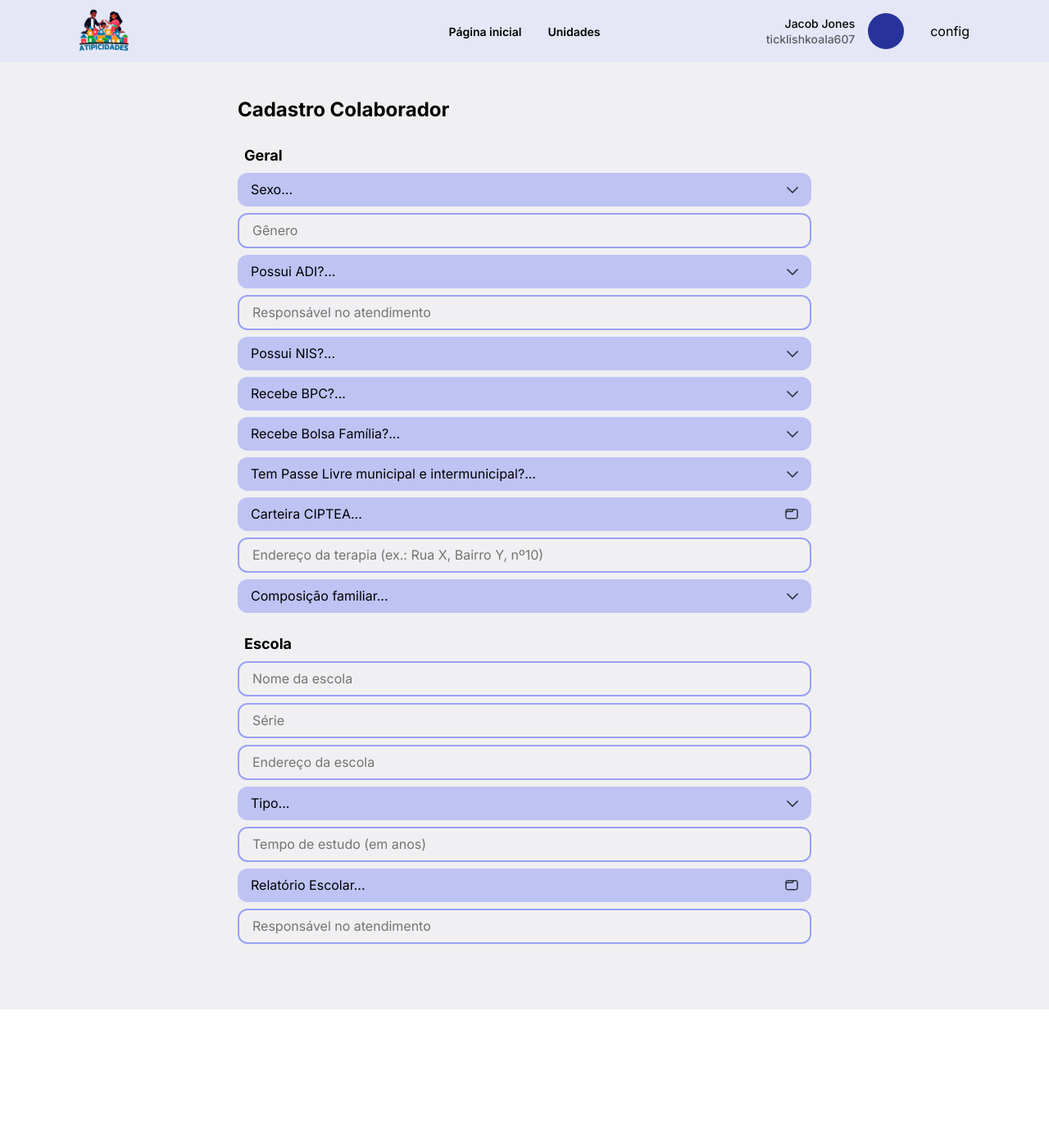
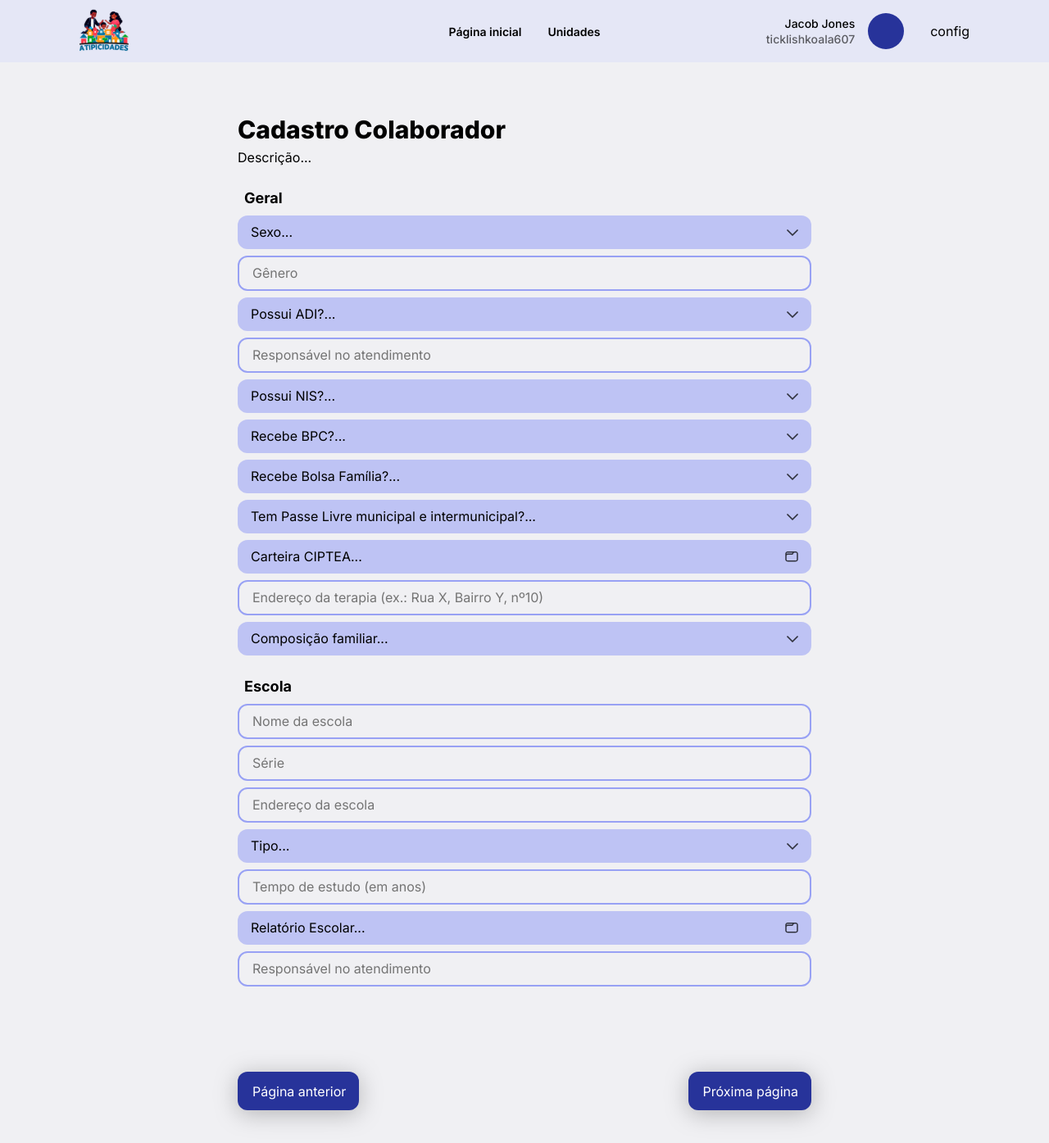
Before and after one commit to mauricio-matchal/atipicidados, a Next.js app in the folder frontend/: page /cadastro/colaborador in a window 1280 px wide. Shown: the whole page at 82% size. Before the commit the page ends 1232 px from the top, so only its background shows below. Built offline with nearby package versions, Linux system fonts and the light colour scheme.

Commit message:
Ajustes nos componentes de input 	modified:   frontend/src/app/cadastro/colaborador/page.tsx 	modified:   frontend/src/app/globals.css

```diff
--- a/frontend/src/app/cadastro/colaborador/page.tsx
+++ b/frontend/src/app/cadastro/colaborador/page.tsx
@@ -4,6 +4,7 @@ import NavBar from "@/components/NavBar";
 import SelectInput from "@/components/SelectInput";
 import TextInput from "@/components/TextInput";
 import { Input } from "@/components/ui/input";
+import { Link } from "lucide-react";
 
 // import { Button } from "@/components/ui/button";
 // import { FormControl, FormDescription, FormField, FormItem, FormLabel, FormMessage } from "@/components/ui/form";
@@ -32,24 +33,25 @@ export default function Home() {
   return (
     <main className="flex flex-col min-h-screen items-center bg-[#F0F0F3]">
       <NavBar />
-      <div className="flex flex-col gap-6 min-w-[700px] mx-10 mt-10">
-        <h2>Cadastro Colaborador</h2>
+      <div className="flex flex-col gap-6 min-w-[700px] mx-10 mt-16">
+        <h2 className="text-3xl font-extrabold">Cadastro Colaborador</h2>
+        <p className="-mt-5">Descrição...</p>
         <section className="flex flex-col gap-2">
           <h3 className="ml-2">Geral</h3>
           <SelectInput options={["Masculino", "Feminino", "Intersexo", "Outro sexo", "Prefiro não dizer o sexo"]} placeholder={"Sexo"} />
           <TextInput placeholder="Gênero" />
-          <SelectInput options={["Possui ADI", "Não possui ADI"]} placeholder={"Possui ADI?"} />
+          <SelectInput options={["Sim, possui ADI", "Não possui ADI"]} placeholder={"Possui ADI?"} />
           <TextInput placeholder="Responsável no atendimento" />
-          <SelectInput options={["Possui NIS", "Não possui NIS"]} placeholder={"Possui NIS?"} />
-          <SelectInput options={["Recebe BPC", "Não recebe BPC"]} placeholder={"Recebe BPC?"} />
-          <SelectInput options={["Recebe Bolsa Família", "Não recebe Bolsa Família"]} placeholder={"Recebe Bolsa Família?"} />
-          <SelectInput options={["Tem Passe Livre", "Não tem Passe Livre"]} placeholder={"Tem Passe Livre municipal e intermunicipal?"} />
+          <SelectInput options={["Sim, possui NIS", "Não possui NIS"]} placeholder={"Possui NIS?"} />
+          <SelectInput options={["Sim, recebe BPC", "Não recebe BPC"]} placeholder={"Recebe BPC?"} />
+          <SelectInput options={["Sim, recebe Bolsa Família", "Não recebe Bolsa Família"]} placeholder={"Recebe Bolsa Família?"} />
+          <SelectInput options={["Sim, tem Passe Livre", "Não tem Passe Livre"]} placeholder={"Tem Passe Livre municipal e intermunicipal?"} />
           <FileInput placeholder="Carteira CIPTEA" />
           <TextInput placeholder="Endereço da terapia (ex.: Rua X, Bairro Y, nº10)" />
           <SelectInput options={["Mãe", "Pai", "Mãe e Pai", "Outra composição"]} placeholder={"Composição familiar"} />
         </section>
 
-        <section className="flex flex-col gap-2 mb-20">
+        <section className="flex flex-col gap-2">
           <h3 className="ml-2">Escola</h3>
           <TextInput placeholder="Nome da escola" />
           <TextInput placeholder="Série" />
@@ -59,6 +61,15 @@ export default function Home() {
           <FileInput placeholder="Relatório Escolar" />
           <TextInput placeholder="Responsável no atendimento" />
         </section>
+
+        <div className="flex flex-row w-full justify-between mt-20 mb-10">
+          <button className="botao">
+            <p className="ml-2">Página anterior</p>
+          </button>
+          <button className="botao">
+            <p className="ml-2">Próxima página</p>
+          </button>
+        </div>
 
         {/* <Input type="text" placeholder="Pergunta?" />
         <Input type="file" /> */}
--- a/frontend/src/app/globals.css
+++ b/frontend/src/app/globals.css
@@ -99,7 +99,7 @@
 .menu-enter-active {
   opacity: 1;
   transform: scale(1);
-  transition: opacity 0.1s ease, transform 0.1s ease;
+  transition: opacity 0.09s ease, transform 0.09s ease;
   transform-origin: top right;
 }
 
```
